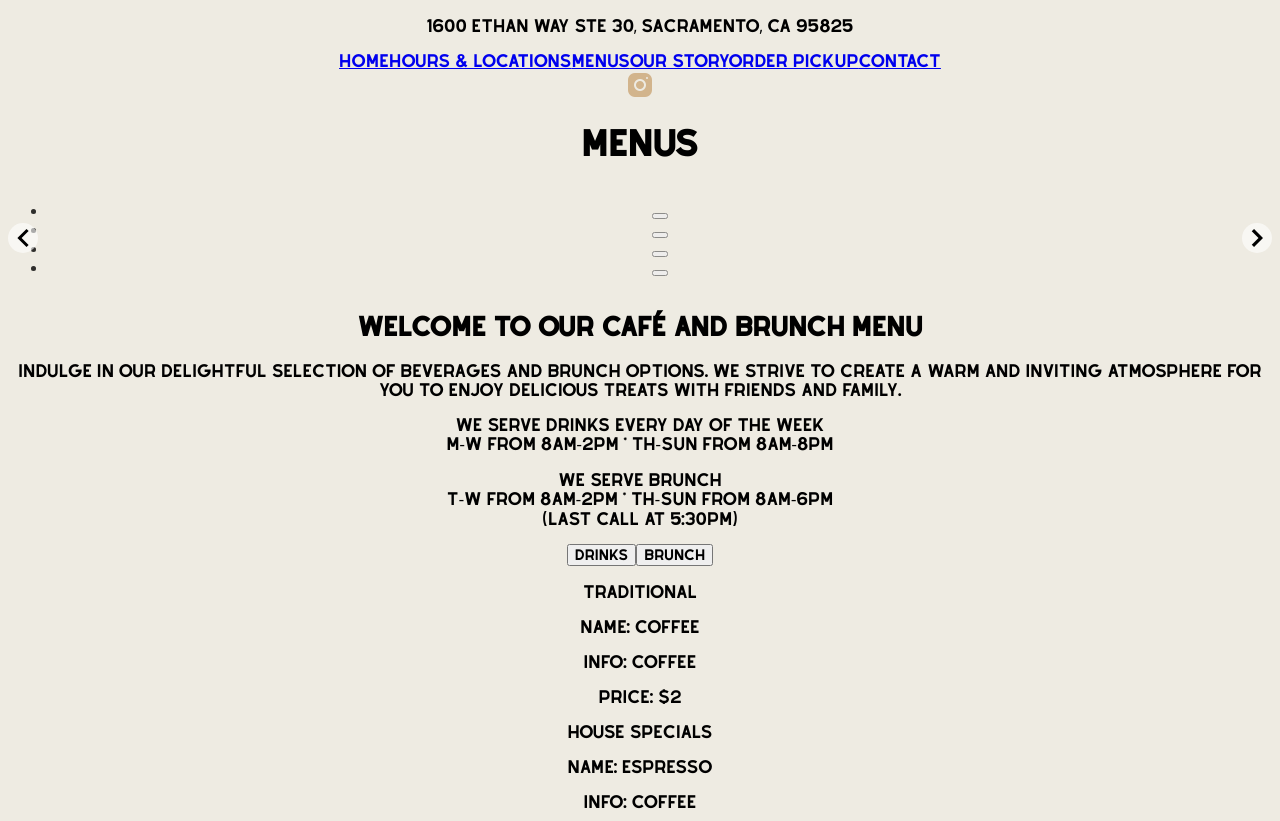
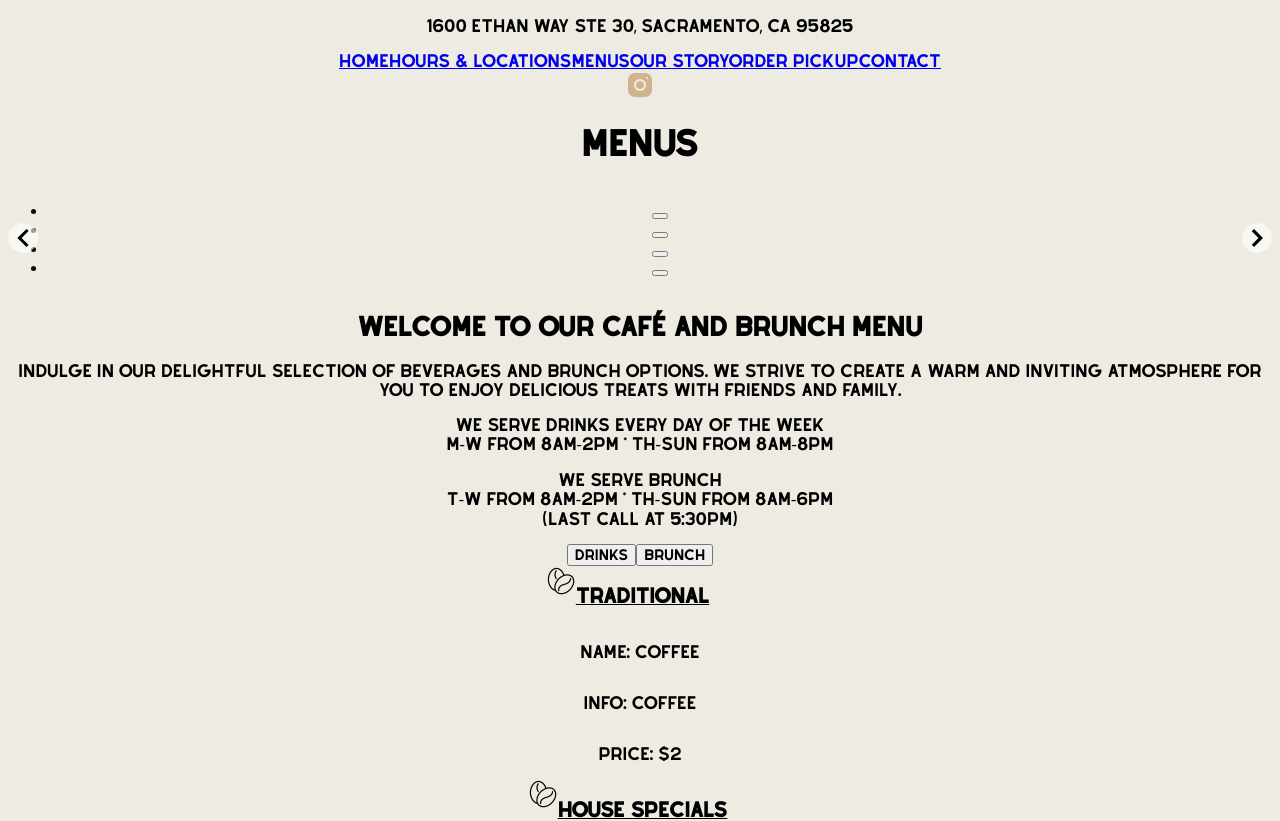
Before and after one commit to rydelldonato/18-grams-website, a React (Create React App) app: page /menus in a window 1280 px wide. Shown: the top 821 px of the page. Built offline with nearby package versions, Linux system fonts and the light colour scheme.

Commit message:
added categories, coffee beans, spacing

```diff
--- /dev/null
+++ b/src/components/menus/menuLayout.css
@@ -0,0 +1,15 @@
+.menuItemDiv{
+    display: flex;
+    flex-direction: column;
+    align-items: center;
+    justify-content: center;
+}
+
+.categoryDiv{
+    display: flex;
+    justify-content: center;
+}
+.category {
+  text-decoration: underline;
+  margin-right: 25px;
+}
--- a/src/components/menus/menuLayout.js
+++ b/src/components/menus/menuLayout.js
@@ -1,14 +1,20 @@
-import React from 'react';
+import React from "react";
+import "./menuLayout.css";
 
 export default function MenuLayout(props) {
-const {menu} = props
+  const { menu } = props;
 
-    return (
-      <>
+  return (
+    <>
       {menu.map((drink, index) => (
-        <div key={index}>
+        <div className="menuItemDiv" key={index}>
           {index === 0 || drink.category !== menu[index - 1].category ? (
-            <p>{drink.category}</p>
+            <div className="categoryDiv">
+              <div>
+                <img alt="coffee-beans" src="./icons-coffee-beans.png" />
+              </div>
+              <h3 className="category">{drink.category}</h3>
+            </div>
           ) : null}
           <p>Name: {drink.name}</p>
           <p>Info: {drink.info}</p>
@@ -16,5 +22,5 @@ const {menu} = props
         </div>
       ))}
     </>
-    );
-  }
+  );
+}
```
Also changed, not shown: public/icons-coffee-beans.png (added).
